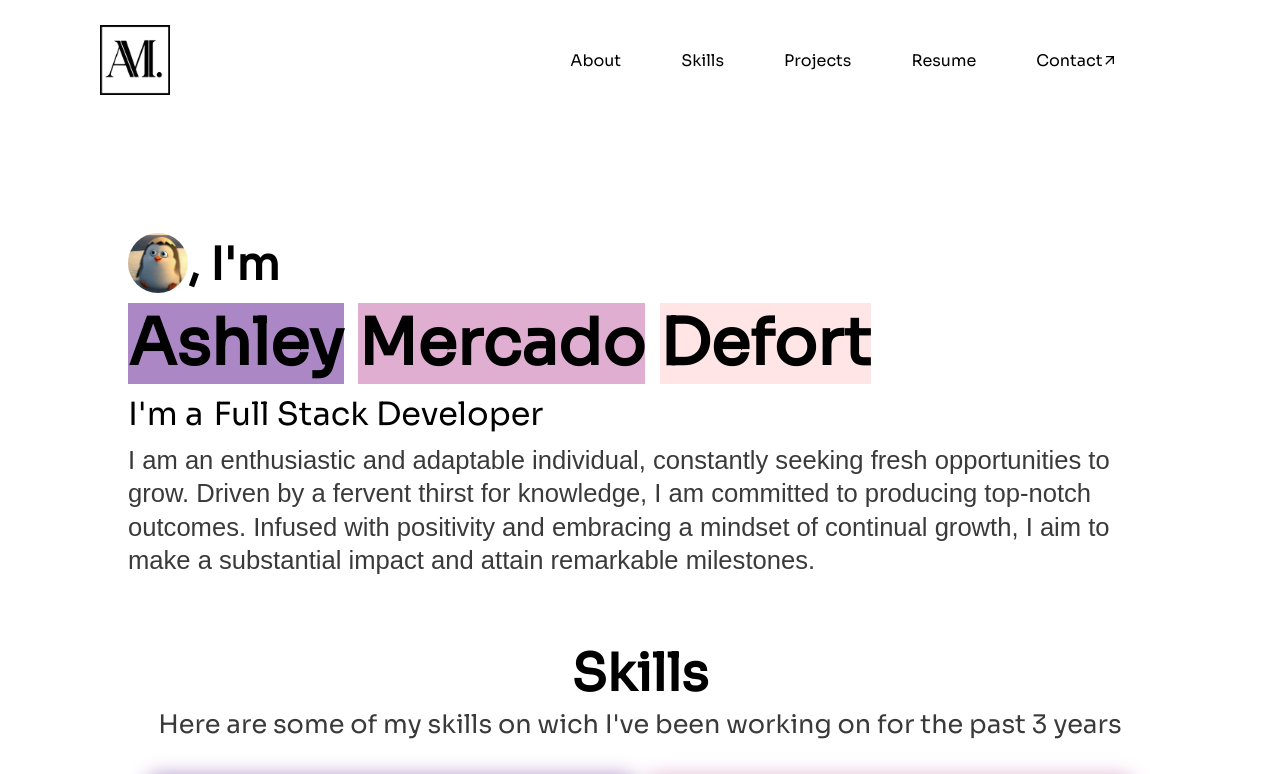
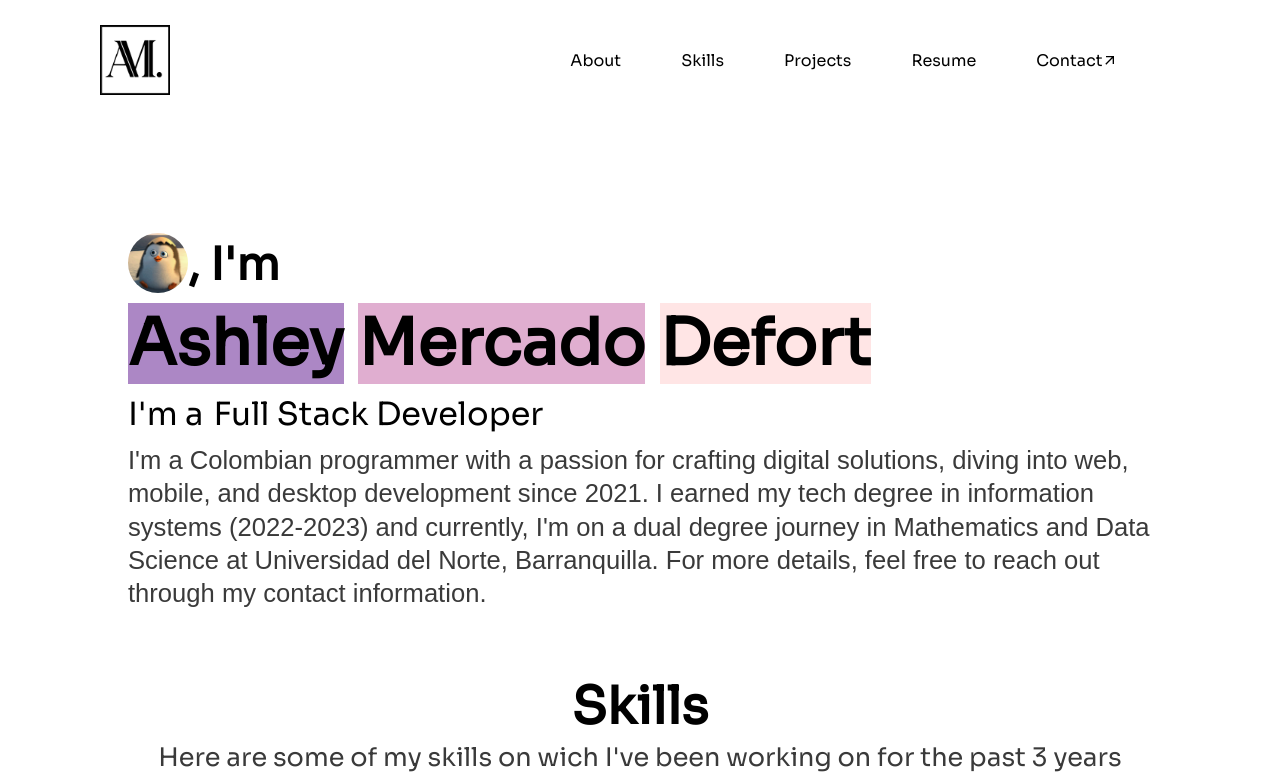
Before and after one commit to AshleyDefort/ashleydefort.github.io, a React (Create React App) app: page / in a window 1280 px wide. Shown: the top 774 px of the page. Built offline with nearby package versions, Linux system fonts and the light colour scheme; a web font is replaced by a local one.

Commit message:
Update about section

```diff
--- a/src/data/constants.jsx
+++ b/src/data/constants.jsx
@@ -12,7 +12,7 @@ export const Bio = {
       'Math Student',
       'Programmer'
   ],
-  description: "I am an enthusiastic and adaptable individual, constantly seeking fresh opportunities to grow. Driven by a fervent thirst for knowledge, I am committed to producing top-notch outcomes. Infused with positivity and embracing a mindset of continual growth, I aim to make a substantial impact and attain remarkable milestones.",
+  description: "I'm a Colombian programmer with a passion for crafting digital solutions, diving into web, mobile, and desktop development since 2021. I earned my tech degree in information systems (2022-2023) and currently, I'm on a dual degree journey in Mathematics and Data Science at Universidad del Norte, Barranquilla. For more details, feel free to reach out through my contact information.",
   github: 'https://github.com/AshleyDefort',
   linkedin: 'https://www.linkedin.com/in/ashley-mercado-defort',
   twitter: 'https://twitter.com/ashdefort',
```
